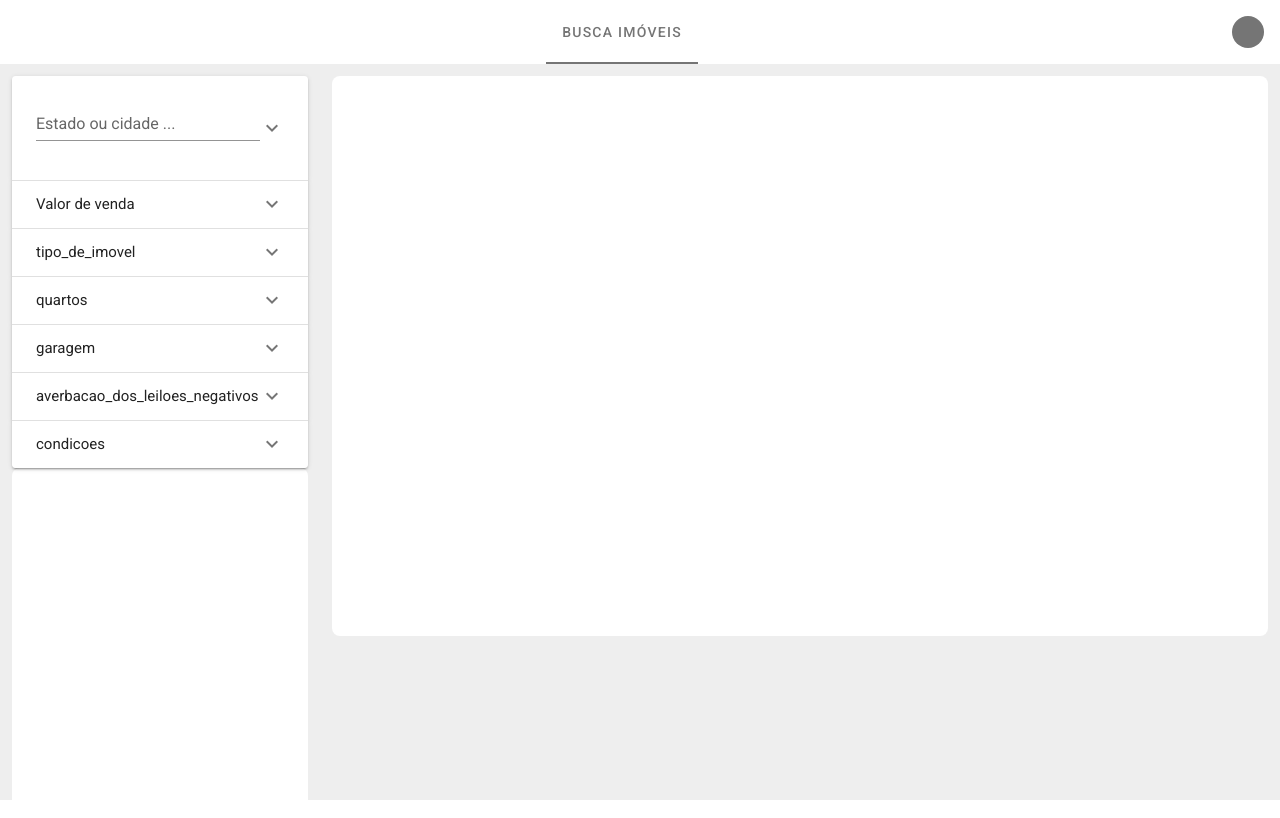
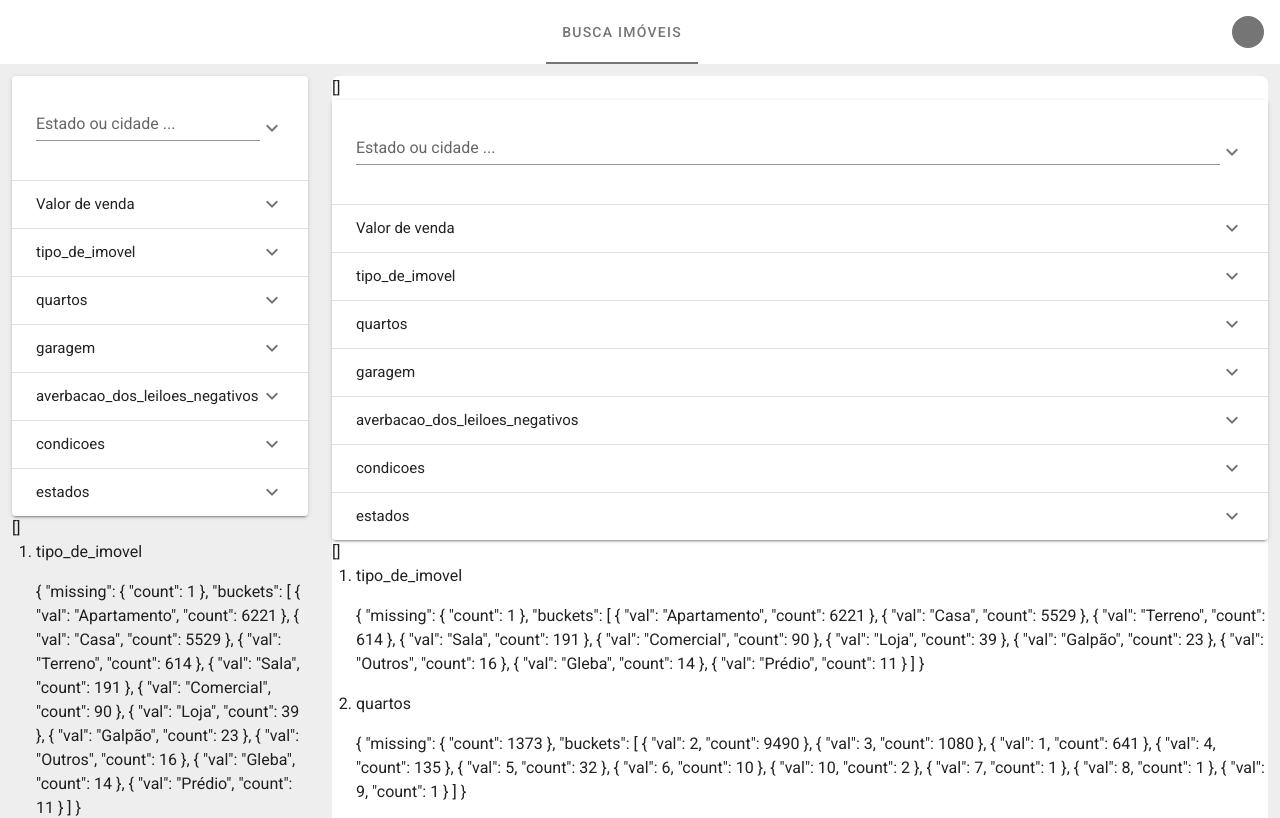
Before and after one commit to murilotimo/imoveis-caixa-vue, a Vue app: page /#/ in a window 1280 px wide. Shown: the top 818 px of the page. Built offline with nearby package versions, Linux system fonts and the light colour scheme.

Commit message:
Componentizando os filtros

```diff
--- a/src/App.vue
+++ b/src/App.vue
@@ -1,7 +1,10 @@
 <template>
   <v-app id="inspire">
     <v-app-bar app color="white" flat>
-      <v-avatar :color="$vuetify.breakpoint.smAndDown ? 'grey darken-1' : 'transparent'" size="32"></v-avatar>
+      <v-avatar
+        :color="$vuetify.breakpoint.smAndDown ? 'grey darken-1' : 'transparent'"
+        size="32"
+      ></v-avatar>
 
       <v-tabs centered class="ml-n9" color="grey darken-1">
         <v-tab v-for="link in links" :key="link">
@@ -9,135 +12,36 @@
         </v-tab>
       </v-tabs>
 
-      <v-avatar class="hidden-sm-and-down" color="grey darken-1 shrink" size="32"></v-avatar>
+      <v-avatar
+        class="hidden-sm-and-down"
+        color="grey darken-1 shrink"
+        size="32"
+      ></v-avatar>
     </v-app-bar>
 
     <v-main class="grey lighten-3">
       <v-container :fluid="true">
         <v-row>
           <v-col cols="12" sm="3">
-
-            <v-expansion-panels
-              :accordion="true"
-              :flat="false"
-              :inset="false"
-              :multiple="true"
-              :popout="false"
-            >
-              <!-- Filtro de Estados e Cidades -->
-              <v-expansion-panel>
-                <v-expansion-panel-header>
-                  <template v-slot:default>
-                    <v-row>
-                      <v-col cols="12">
-                        <v-text-field v-model="search" label="Estado ou cidade ..."
-                        hide-details
-                        clearable
-                        clear-icon="mdi-close-circle-outline">
-                        </v-text-field>
-                      </v-col>
-                      <v-col cols="12">
-                        <v-chip v-for="node in cidades_selecionadas"
-                        :key="node.val"
-                        small
-                        close
-                        color="teal"
-                        text-color="white"
-                          > {{ node.val }} ({{ node.count }})
-                        </v-chip>
-                      </v-col>
-                    </v-row>
-
-                  </template>
-                </v-expansion-panel-header>
-                <v-expansion-panel-content>
-                  <v-card-text>
-                      <v-treeview
-                        selectable
-                        hoverable
-                        open-on-click
-                        dense
-                        return-object
-                        v-model="cidades_selecionadas"
-                        :items="treeItems.buckets"
-                        item-children="cidades.buckets"
-                        item-text="val"
-                        item-key="val"
-                        :search="search"
-                        :filter="filter"
-                        >
-                        <template v-slot:append="{ item }">
-                            {{ item.count }}
-                        </template>
-                      </v-treeview>
-                    </v-card-text>
-                </v-expansion-panel-content>
-              </v-expansion-panel>
-
-              <!-- Filtro Valor -->
-              <v-expansion-panel>
-                <v-expansion-panel-header>
-                  Valor de venda
-                </v-expansion-panel-header>
-                <v-expansion-panel-content>
-                  <!-- um slider com campos de texto para o valor mínimo e máximo dos imóveis -->
-                  <v-row>
-                    <v-col cols="12" sm="6">
-                      <v-text-field
-                        label="Valor mínimo"
-                        prepend-icon="mdi-cash"
-                        type="number"
-                        min="0"
-                        step="1000"
-                        outlined
-                      ></v-text-field>
-                    </v-col>
-                    <v-col cols="12" sm="6">
-                      <v-text-field
-                        label="Valor máximo"
-                        prepend-icon="mdi-cash"
-                        type="number"
-                        min="0"
-                        step="1000"
-                        outlined
-                      ></v-text-field>
-                    </v-col>
-                  </v-row>
-                </v-expansion-panel-content>
-              </v-expansion-panel>
-
-              <!-- Filtros de Categorias -->
-              <v-expansion-panel
-                v-for="(filtro, filtro_idx) in filtros "
-                :key="filtro_idx"
-              >
-                <v-expansion-panel-header>
-                  {{ filtro_idx }}
-                </v-expansion-panel-header>
-                <v-expansion-panel-content>
-                  <!-- Seletores de tipo de imóvel como: terreno, apartamento, casa -->
-                  <ul>
-                    <li>Terreno</li>
-                    <li>Apartamento</li>
-                    <li>Casa</li>
-                  </ul>
-
-                </v-expansion-panel-content>
-              </v-expansion-panel>
-
-            </v-expansion-panels>
+            <filtros-component
+              :filtros="filtros"
+              @update_filtros="update_filtros"
+              />
             <v-sheet rounded="lg" class="fill-height pa-0">
-
               <!--  -->
             </v-sheet>
           </v-col>
 
           <v-col cols="12" sm="9">
             <v-sheet min-height="70vh" rounded="lg">
+              {{ cidades_selecionadas }}
               <!--  -->
+              <filtros-component
+                :filtros="filtros"
+                :cidades_selecionadas="cidades_selecionadas"
+              />
             </v-sheet>
           </v-col>
-
         </v-row>
       </v-container>
     </v-main>
@@ -145,52 +49,54 @@
 </template>
 
 <script>
-import axios from 'axios';  // Importe o Axios
+import axios from "axios"; // Importe o Axios
+import FiltrosComponent from "./components/FiltrosComponent.vue";
 
 export default {
+  components: {
+    FiltrosComponent,
+  },
   data: () => ({
-    links: [
-      'Busca Imóveis'
-    ],
+    links: ["Busca Imóveis"],
     treeItems: [
       {
         id: 1,
-        name: 'Applications :',
+        name: "Applications :",
         children: [
-          { id: 2, name: 'Calendar : app' },
-          { id: 3, name: 'Chrome : app' },
-          { id: 4, name: 'Webstorm : app' },
+          { id: 2, name: "Calendar : app" },
+          { id: 3, name: "Chrome : app" },
+          { id: 4, name: "Webstorm : app" },
         ],
       },
       {
         id: 5,
-        name: 'Documents :',
+        name: "Documents :",
         children: [
           {
             id: 6,
-            name: 'vuetify :',
+            name: "vuetify :",
             children: [
               {
                 id: 7,
-                name: 'src :',
+                name: "src :",
                 children: [
-                  { id: 8, name: 'index : ts' },
-                  { id: 9, name: 'bootstrap : ts' },
+                  { id: 8, name: "index : ts" },
+                  { id: 9, name: "bootstrap : ts" },
                 ],
               },
             ],
           },
           {
             id: 10,
-            name: 'material2 :',
+            name: "material2 :",
             children: [
               {
                 id: 11,
-                name: 'src :',
+                name: "src :",
                 children: [
-                  { id: 12, name: 'v-btn : ts' },
-                  { id: 13, name: 'v-card : ts' },
-                  { id: 14, name: 'v-window : ts' },
+                  { id: 12, name: "v-btn : ts" },
+                  { id: 13, name: "v-card : ts" },
+                  { id: 14, name: "v-window : ts" },
                 ],
               },
             ],
@@ -199,32 +105,51 @@ export default {
       },
       {
         id: 15,
-        name: 'Downloads :',
+        name: "Downloads :",
         children: [
-          { id: 16, name: 'October : pdf' },
-          { id: 17, name: 'November : pdf' },
-          { id: 18, name: 'Tutorial : html' },
+          { id: 16, name: "October : pdf" },
+          { id: 17, name: "November : pdf" },
+          { id: 18, name: "Tutorial : html" },
         ],
       },
       {
         id: 19,
-        name: 'Videos :',
+        name: "Videos :",
         children: [
           {
             id: 20,
-            name: 'Tutorials :',
+            name: "Tutorials :",
             children: [
-              { id: 21, name: 'Basic layouts : mp4' },
-              { id: 22, name: 'Advanced techniques : mp4' },
-              { id: 23, name: 'All about app : dir' },
+              { id: 21, name: "Basic layouts : mp4" },
+              { id: 22, name: "Advanced techniques : mp4" },
+              { id: 23, name: "All about app : dir" },
             ],
           },
-          { id: 24, name: 'Intro : mov' },
-          { id: 25, name: 'Conference introduction : avi' },
+          { id: 24, name: "Intro : mov" },
+          { id: 25, name: "Conference introduction : avi" },
         ],
       },
     ],
-    filtros : {},
+    filtros: {
+      tipo_de_imovel: {
+        missing: { count: 0 },
+        buckets: [],
+      },
+      quartos: {
+        missing: { count: 0 },
+        buckets: [],
+      },
+      garagem: {
+        missing: { count: 0 },
+        buckets: [],
+      },
+      averbacao_dos_leiloes_negativos: {
+        missing: { count: 0 },
+        buckets: [],
+      },
+      condicoes: { missing: { count: 1 }, buckets: [] },
+      estados: { missing: { count: 0 }, buckets: [] },
+    },
     cidades_selecionadas: [],
     search: null,
     caseSensitive: false,
@@ -233,18 +158,19 @@ export default {
     filter() {
       return this.caseSensitive
         ? (item, search, textKey) => item[textKey].indexOf(search) > -1
-        : undefined
+        : undefined;
     },
   },
-  mounted() {
+  beforeCreate() {
     // Faça a chamada para o arquivo 'facets.js' e processe o resultado
-    axios.get('/api/facets.js')
-      .then(response => {
+    axios
+      .get("/api/facets.js")
+      .then((response) => {
         // Supondo que 'facets.js' tenha uma estrutura de dados similar ao que você forneceu
         // Preencha a propriedade 'treeItems' com os dados da resposta
         console.log(response.data.facets);
 
-        let remove_chaves = ['estados', 'count', 'cidades'];
+        let remove_chaves = ["estados", "count", "cidades"];
 
         for (let filtro in response.data.facets) {
           console.log(filtro);
@@ -255,9 +181,9 @@ export default {
           }
         }
 
-        this.treeItems = response.data.facets.estados;  // Supondo que os dados estejam em 'facets' na resposta
+        this.filtros["estados"] = response.data.facets.estados; // Supondo que os dados estejam em 'facets' na resposta
       })
-      .catch(error => {
+      .catch((error) => {
         // Lide com erros de solicitação aqui
         console.error(error);
       });
@@ -271,7 +197,12 @@ export default {
       // Você pode retornar qualquer string desejada para ser exibida como texto do item
       return item.val; // Neste exemplo, estamos retornando o valor "val" do item
     },
+    //captura a informação das cidades selecionadas do componente filtros
+    update_filtros : function(params) {
+      console.log("Filtros foram atualizados", params)
+      this.cidades_selecionadas = params;
+    },
     // ...
   },
-}
+};
 </script>
--- /dev/null
+++ b/src/components/FiltroEstadosCidades.vue
@@ -0,0 +1,78 @@
+<template>
+  <v-expansion-panel>
+    <v-expansion-panel-header>
+      <template v-slot:default>
+        <v-row>
+          <v-col cols="12">
+            <v-text-field
+              v-model="search"
+              label="Estado ou cidade ..."
+              hide-details
+              clearable
+              clear-icon="mdi-close-circle-outline"
+            >
+            </v-text-field>
+          </v-col>
+          <v-col cols="12">
+            <v-chip
+              v-for="node in cidades_selecionadas"
+              :key="node.val"
+              small
+              close
+              color="teal"
+              text-color="white"
+            >
+              {{ node.val }} ({{ node.count }})
+            </v-chip>
+          </v-col>
+        </v-row>
+      </template>
+    </v-expansion-panel-header>
+    <v-expansion-panel-content>
+      <v-card-text>
+        <v-treeview
+          selectable
+          hoverable
+          open-on-click
+          dense
+          return-object
+          v-model="cidades_selecionadas"
+          :items="estados.buckets"
+          item-children="cidades.buckets"
+          item-text="val"
+          item-key="val"
+          :search="search"
+          :filter="filter"
+        >
+          <template v-slot:append="{ item }">
+            {{ item.count }}
+          </template>
+        </v-treeview>
+      </v-card-text>
+    </v-expansion-panel-content>
+  </v-expansion-panel>
+</template>
+
+<script>
+export default {
+  name: "FilterEstadosCidades",
+  props: ["estados"],
+  data: () => ({
+    cidades_selecionadas: [],
+    search: null,
+  }),
+  computed: {
+    filter() {
+      return this.caseSensitive
+        ? (item, search, textKey) => item[textKey].indexOf(search) > -1
+        : undefined;
+    },
+  },
+  watch: {
+    cidades_selecionadas: function (val) {
+        console.log("update_cidades_selecionadas", val);
+      this.$emit("update_cidades_selecionadas", val);
+    },
+  },
+};
+</script>
--- /dev/null
+++ b/src/components/FiltroValor.vue
@@ -0,0 +1,37 @@
+<template>
+  <v-expansion-panel>
+    <v-expansion-panel-header> Valor de venda </v-expansion-panel-header>
+    <v-expansion-panel-content>
+      <!-- um slider com campos de texto para o valor mínimo e máximo dos imóveis -->
+      <v-row>
+        <v-col cols="12" sm="6">
+          <v-text-field
+            label="Valor mínimo"
+            prepend-icon="mdi-cash"
+            type="number"
+            min="0"
+            step="1000"
+            outlined
+          ></v-text-field>
+        </v-col>
+        <v-col cols="12" sm="6">
+          <v-text-field
+            label="Valor máximo"
+            prepend-icon="mdi-cash"
+            type="number"
+            min="0"
+            step="1000"
+            outlined
+          ></v-text-field>
+        </v-col>
+      </v-row>
+    </v-expansion-panel-content>
+  </v-expansion-panel>
+</template>
+
+<script>
+export default {
+  name: "FiltroValor",
+  props: ["Valor"],
+};
+</script>
--- /dev/null
+++ b/src/components/FiltrosComponent.vue
@@ -0,0 +1,81 @@
+<template>
+  <div>
+    <v-expansion-panels
+      :accordion="true"
+      :flat="false"
+      :inset="false"
+      :multiple="true"
+      :popout="false"
+    >
+      <!-- Filtro de Estados e Cidades-->
+      <FiltroEstadosCidades
+        :estados="filtros.estados"
+        :cidades_selecionadas="cidades_selecionadas"
+        @update_cidades_selecionadas="update_cidades_selecionadas"
+      >
+      </FiltroEstadosCidades>
+
+      <!-- Filtro Valor -->
+      <FiltroValor :valor="filtros.valor"></FiltroValor>
+
+      <!-- Filtros de Categorias -->
+      <v-expansion-panel
+        v-for="(filtro, filtro_idx) in filtros"
+        :key="filtro_idx"
+      >
+        <v-expansion-panel-header>
+          {{ filtro_idx }}
+        </v-expansion-panel-header>
+        <v-expansion-panel-content>
+          <!-- Seletores de tipo de imóvel como: terreno, apartamento, casa -->
+          <ul>
+            <li>Terreno</li>
+            <li>Apartamento</li>
+            <li>Casa</li>
+          </ul>
+        </v-expansion-panel-content>
+      </v-expansion-panel>
+    </v-expansion-panels>
+
+    <div>
+      {{ cidades_selecionadas }}
+    </div>
+    <ol>
+      <li v-for="(filtro, filtro_key) in filtros" v-bind:key="filtro_key">
+        <p>{{ filtro_key }}</p>
+        <p>{{ filtro }}</p>
+      </li>
+    </ol>
+  </div>
+</template>
+
+<script>
+import FiltroEstadosCidades from "./FiltroEstadosCidades.vue";
+import FiltroValor from "./FiltroValor.vue";
+
+export default {
+  name: "FiltrosComponent",
+  props: ["filtros"],
+  components: {
+    FiltroEstadosCidades,
+    FiltroValor,
+  },
+  data: () => ({
+    cidades_selecionadas: [],
+  }),
+  methods: {
+    //captura a informação das cidades selecionadas do componente filtros
+    update_cidades_selecionadas: function (params) {
+      console.log("Recebi o evento update_cidades_selecionadas", params);
+      console.log(this);
+      this.cidades_selecionadas = params;
+    },
+  },
+  watch: {
+    cidades_selecionadas: function (val) {
+      console.log("Data foi atualizado", val);
+      this.$emit("update_filtros", val);
+    },
+  },
+};
+</script>
```
